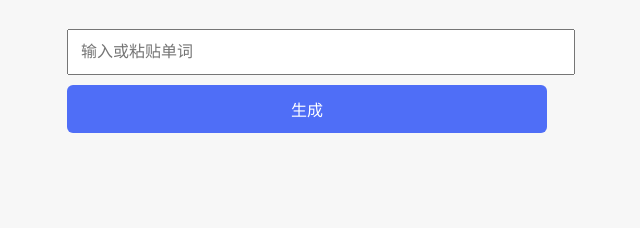
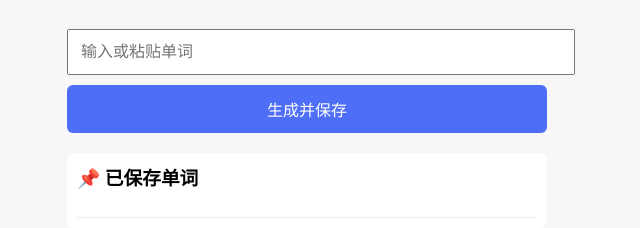
Before and after one commit to YueZhang-design714/YueZhang, a plain HTML site: page index.html in a window 1280 px wide. Shown: the part 90-318 px from the top of the page, without its empty margins (333-973 px from the left). Drawn offline with Linux system fonts and the light colour scheme.

Commit message:
Update index.html

```diff
--- a/index.html
+++ b/index.html
@@ -32,6 +32,14 @@ button{
   margin-top:15px;
 }
 .word{font-size:24px;font-weight:bold}
+.list{
+  background:#fff;
+  padding:10px;
+  margin-top:20px;
+  border-radius:8px;
+}
+.list h3{margin-top:0}
+.list div{padding:4px 0;border-bottom:1px solid #eee}
 </style>
 </head>
 <body>
@@ -39,19 +47,41 @@ button{
 <h1>📘 只认脸熟</h1>
 
 <input id="word" placeholder="输入或粘贴单词">
-<button onclick="gen()">生成</button>
+<button onclick="gen()">生成并保存</button>
 
 <div id="box"></div>
 
+<div class="list">
+  <h3>📌 已保存单词</h3>
+  <div id="saved"></div>
+</div>
+
 <script>
+let words = JSON.parse(localStorage.getItem("words") || "[]");
+
+function saveWord(w){
+  if(!words.includes(w)){
+    words.push(w);
+    localStorage.setItem("words", JSON.stringify(words));
+  }
+  renderList();
+}
+
+function renderList(){
+  document.getElementById("saved").innerHTML =
+    words.map(w=>`<div>${w}</div>`).join("");
+}
+
 function speak(w){
  let u=new SpeechSynthesisUtterance(w);
  u.lang="en-GB";
  speechSynthesis.speak(u);
 }
+
 function gen(){
  let w=document.getElementById("word").value.trim();
  if(!w)return;
+ saveWord(w);
  document.getElementById("box").innerHTML=`
  <div class="card">
  <div class="word">${w}</div>
@@ -59,6 +89,8 @@ function gen(){
  <p>例句：This is an example with "${w}".</p>
  </div>`;
 }
+
+renderList();
 </script>
 
 </body>
```
